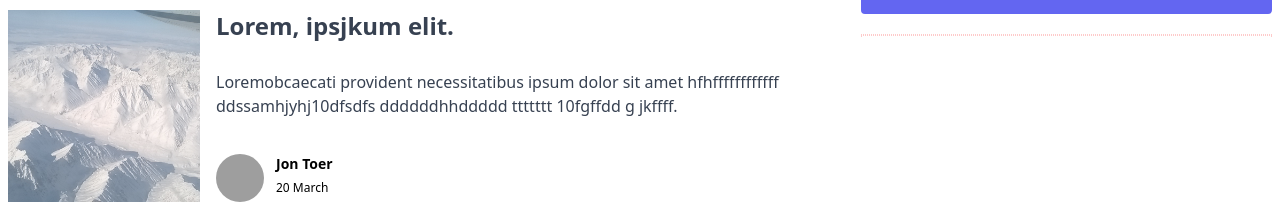
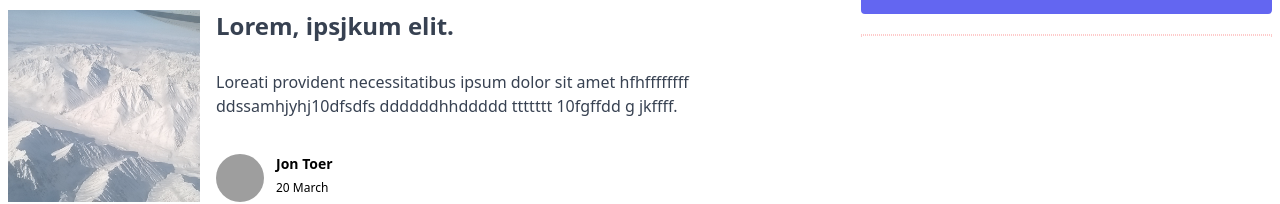
Before and after one commit to Aleky63/jubli-tailwind-my, a website: page index.html in a window 1280 px wide. Shown: the part 918-1122 px from the top of the page. Drawn offline with nearby package versions, Linux system fonts and the light colour scheme; grey boxes are pictures that could not be loaded.

Commit message:
01_27.02

```diff
--- a/index.html
+++ b/index.html
@@ -200,8 +200,8 @@
                     Lorem, ipsjkum elit.
                   </h3>
                   <p class="text-gray-700 dark:text-slate-400">
-                    Loremobcaecati provident necessitatibus ipsum dolor sit amet
-                    hfhffffffffffff ddssamhjyhj10dfsdfs ddddddhhddddd ttttttt
+                    Loreati provident necessitatibus ipsum dolor sit amet
+                    hfhffffffff ddssamhjyhj10dfsdfs ddddddhhddddd ttttttt
                     10fgffdd g jkffff.
                   </p>
                   <div class="flex mt-4">
```
